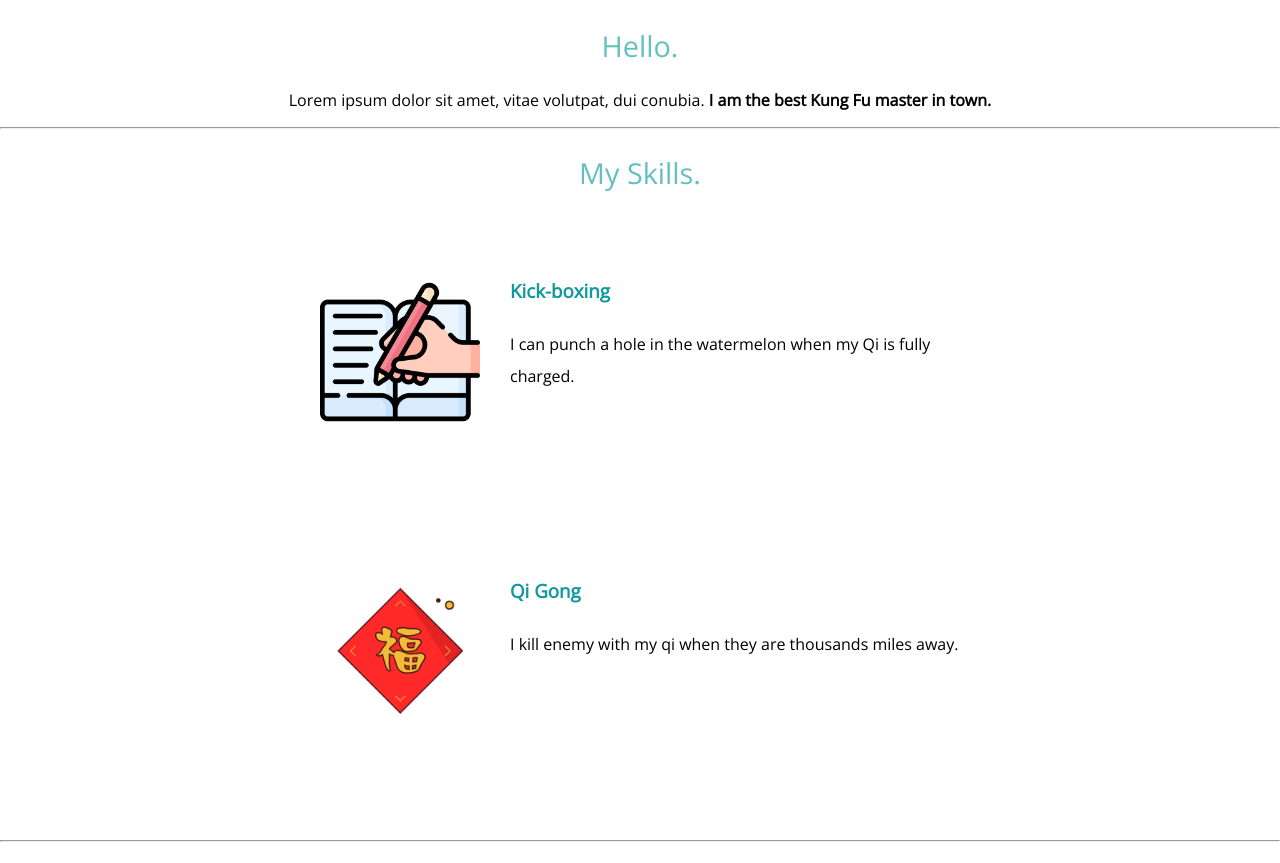
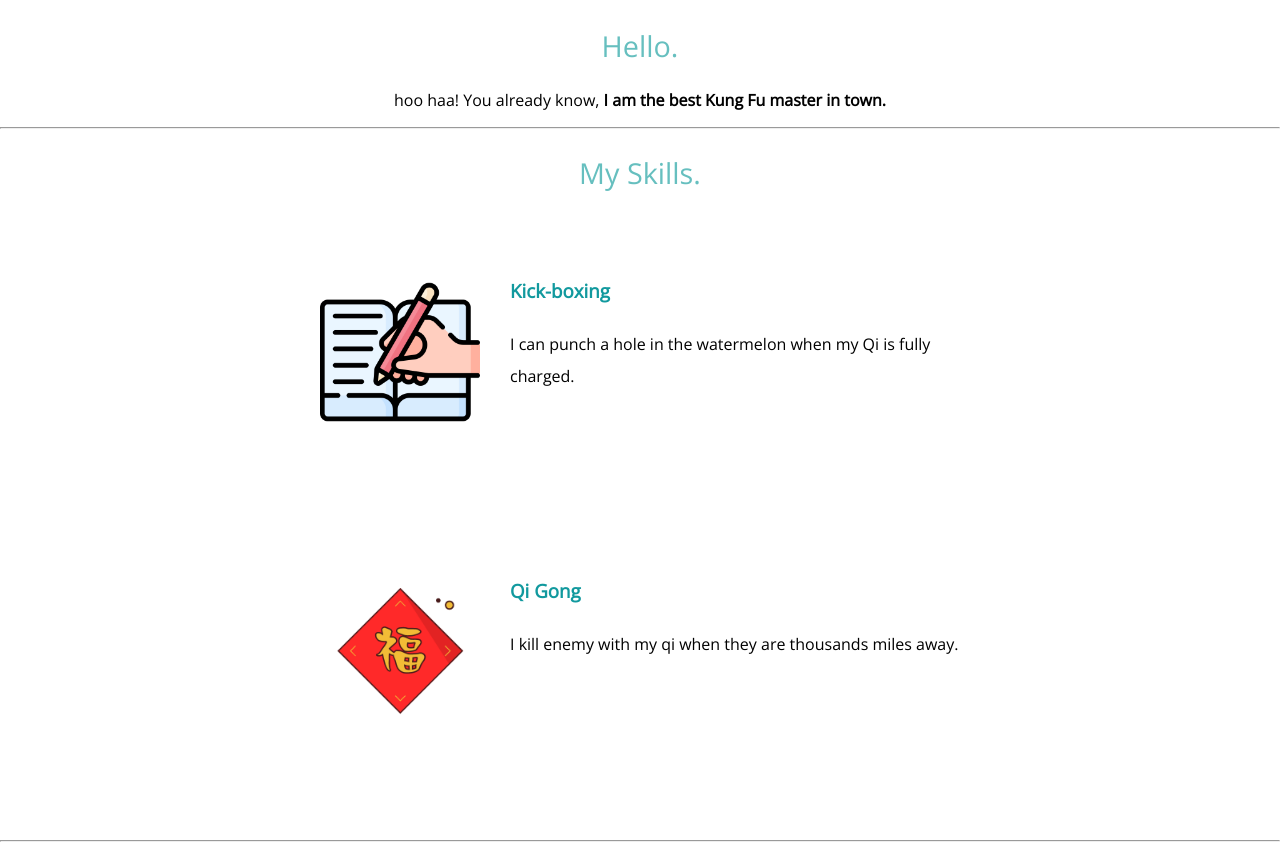
Before and after one commit to gioiaJS/gioiaJS.github.io, a plain HTML site: page index.html in a window 1280 px wide. Shown: the part 936-1799 px from the top of the page. Drawn offline with nearby package versions, Linux system fonts and the light colour scheme.

Commit message:
Update index.html

```diff
--- a/index.html
+++ b/index.html
@@ -21,7 +21,7 @@
         <div class="profile">
           <img src="image/gioia.png" alt="Gioia's profile photo">
           <h2>Hello.</h2>
-          <p>Lorem ipsum dolor sit amet, vitae volutpat, dui conubia. <strong>I am the best Kung Fu master in town.</strong></p>
+          <p>hoo haa! You already know, <strong>I am the best Kung Fu master in town.</strong></p>
         </div>
         <hr>
         <div class="skills">
```
